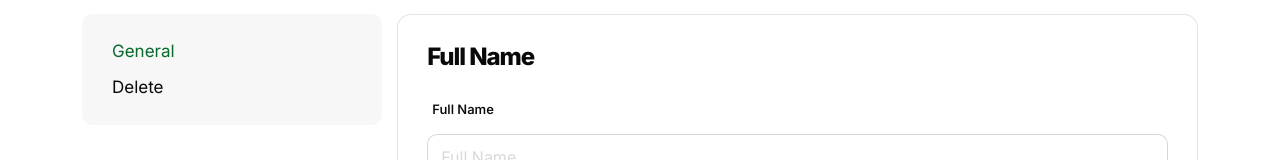
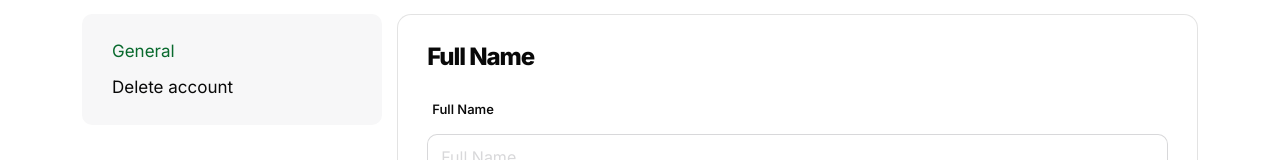
Before and after one commit to hanichris/table_banking, a React (Vite) app in the folder app/frontend/: page / in a window 1280 px wide. Shown: the part 322-482 px from the top of the page. Built offline with nearby package versions, Linux system fonts and the light colour scheme; no server answers.

Commit message:
Change name of anchor tag.

```diff
--- a/app/frontend/src/pages/Account.tsx
+++ b/app/frontend/src/pages/Account.tsx
@@ -25,7 +25,7 @@ export default function Account() {
                 <nav>
                   <ul>
                     <li><a className={active === 'general' ? 'link link--black is-active' : 'link link--black'} onClick={() => handleClick('general')}>General</a></li>
-                    <li><a className={active === 'delete' ? 'link link--black is-active' : 'link link--black'} onClick={() => handleClick('delete')}>Delete</a></li>
+                    <li><a className={active === 'delete' ? 'link link--black is-active' : 'link link--black'} onClick={() => handleClick('delete')}>Delete account</a></li>
                   </ul>
                 </nav>
               </div>
```
